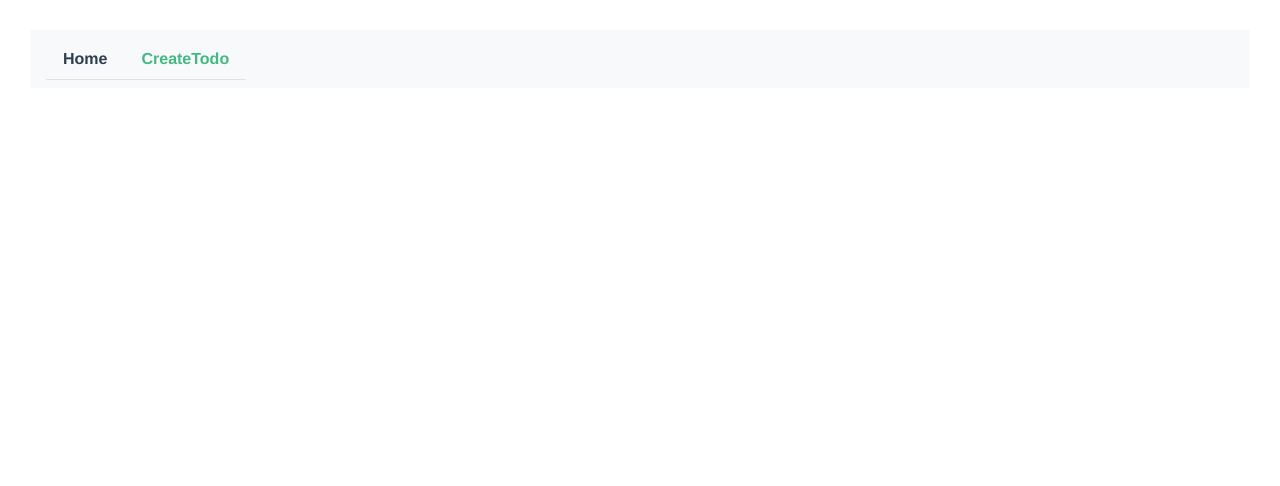
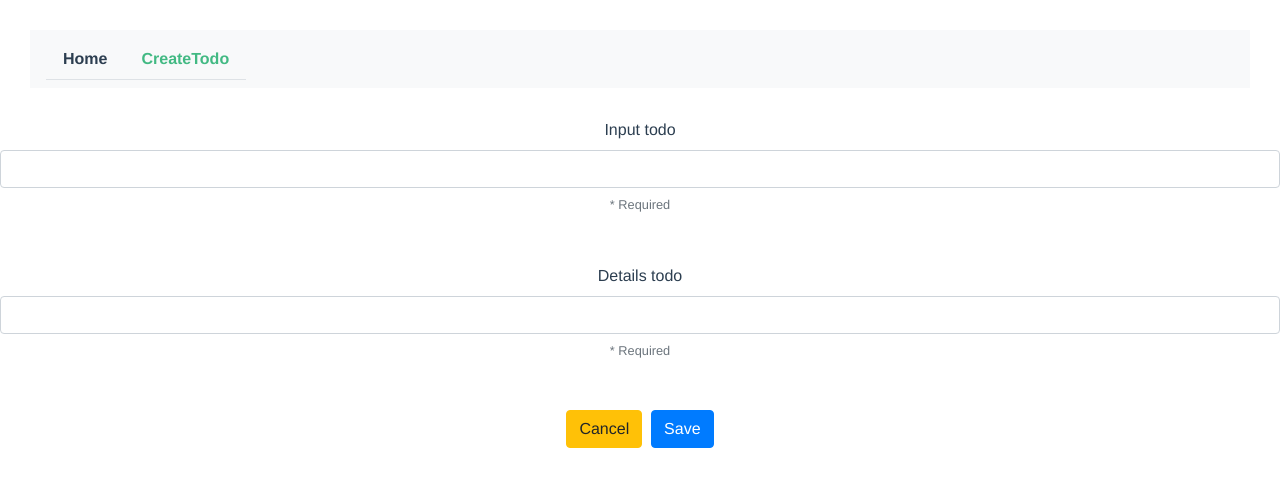
Before and after one commit to wrnithzs/todo2-store, a Vue app: page /create in a window 1280 px wide. Shown: the top 486 px of the page. Built offline with nearby package versions, Linux system fonts and the light colour scheme.

Commit message:
:construction: edit function using firebase

```diff
--- a/src/components/CreateTodo.vue
+++ b/src/components/CreateTodo.vue
@@ -1,14 +1,62 @@
 <template>
   <div>
+    <form @submit.prevent="addTodo()">
+      <div class="form-group">
+        <label for="todoTitle">Input todo</label>
+        <br />
+        <input v-model="todo.task" type="text" class="form-control" />
+        <label for="todoTitle" class="form-text text-muted">
+          <small>* Required</small>
+        </label>
+        <br />
+      </div>
+      <div class="form-group">
+        <label for="todoTitle">Details todo</label>
+        <br />
+        <input v-model="todo.details" type="text" class="form-control" />
+        <label for="todoTitle" class="form-text text-muted">
+          <small>* Required</small>
+        </label>
+        <br />
+      </div>
+    </form>
+    <router-link to="/">
+      <button type="summit" class="btn btn-warning">Cancel</button>
+    </router-link>&nbsp;
+    <button type="summit" class="btn btn-primary" v-on:click="save">Save</button>
   </div>
 </template>
 
 <script>
-// import { mapActions, mapGetters } from 'vuex'
+import { mapActions } from 'vuex'
 export default {
-  name: 'CreateTodo'
+  name: 'CreateTodo',
+  data () {
+    return {
+      todo: {
+        id: '',
+        task: '',
+        details: ''
+      }
+    }
+  },
+  methods: {
+    ...mapActions({
+      addTodo: 'addTodo',
+      loadTodos: 'loadTodos'
+    }),
+    save () {
+      this.addTodo(this.todo)
+      this.todo = {
+        id: '',
+        task: '',
+        detail: ''
+      }
+      console.log('saved')
+      this.$router.push({ path: '/' })
+    }
+  }
 }
-
 </script>
 
 <!-- Add "scoped" attribute to limit CSS to this component only -->
--- a/src/components/EditTodo.vue
+++ b/src/components/EditTodo.vue
@@ -2,14 +2,16 @@
   <div>
     <div class="form-group">
       <label>Input Todo</label>
-      <input v-model="edittodo.task" click="createError = false" type="text" class="form-control" />
+        <input v-model="edittodo.task" type="text" class="form-control" />
       <small class="form-text text-muted">Required*</small>
     </div>
     <div class="form-group">
       <label>Description</label>
-      <input v-model="edittodo.detail" type="text" class="form-control" />
+        <input v-model="edittodo.details" type="text" class="form-control" />
     </div>
-    <button class="btn btn-primary" >Cancel</button>&nbsp;
+    <router-link to="/">
+      <button type="summit" class="btn btn-warning">Cancel</button>
+    </router-link>&nbsp;
     <button class="btn btn-primary" @click="save()">Save Edit</button>
   </div>
 </template>
@@ -41,6 +43,7 @@ export default {
       console.log(this.edittodo)
       this.editTodo(this.edittodo)
       this.edittodo = {
+        id: '',
         task: '',
         details: ''
       }
--- a/src/components/TodoList.vue
+++ b/src/components/TodoList.vue
@@ -1,59 +1,26 @@
 <template>
   <div>
     <ul>
-      <div v-if="showTodolist">
       <h1>show todos</h1>
       <li v-for=" (todo, index) in allTodos" :key="todo.id" class="card mb-1">
         <div class="card-body">
-          <p class="card-title">Task:{{index + 1}} {{todo.task}}</p>
+          <p class="card-title">Task:{{index + 1}} {{todo.task}} </p>
           <p class="card-text">detail: {{todo.details}}</p>
           <div class="row-center">
             <div class="col-auto-mr-auto">
               <!-- button in list op-->
               <button
-                v-on:click="deleteTodo(todo.id)"
+                v-on:click="dele(todo)"
                 type="button"
                 class="btn btn-danger"
               >Delete</button>&nbsp;
-              <!-- <button
-                v-on:click="edit(index)"
-                type="button"
-                class="btn btn-warning"
-              >Edit</button>&nbsp; -->
-              <!-- button in list end -->
-             <router-link :to="{name: 'Edit', params: { id: todo.id, task: todo.task, detail: todo.details} }"
+             <router-link :to="{name: 'Edit', params: { id: todo.id, task: todo.task, details: todo.details} }"
               class="btn btn-warning" >Edit</router-link>&nbsp;
             </div>
           </div>
         </div>
       </li>
-    </div>
-      <div v-if="showAddInput">
-      <input  type="text" placeholder="Enter a new Task" v-model="todo.task"  />&nbsp;
-      <input  type="text" placeholder="Enter a new Details" v-model="todo.details"  /><br><br>
-      <button class="btn btn-info" @click="save">Add Todos</button>
-      <br>
-      </div>
     </ul>
-    <!-- out of list  add new todo-->
-        <!-- edit section -->
-        <!-- <div v-if="showEdit">
-        <div class="form-group">
-          <label > Edit Input ID</label>
-          <input type="text" v-model="edittodo.id" class="form-control" />
-          <br />
-          <label > Edit Input Todo</label>
-          <input type="text" v-model="edittodo.task" class="form-control" />
-          <br />
-          <label>Edit Details</label>
-          <input type="text" v-model="edittodo.detail" class="form-control" />
-        </div>
-        <button
-          v-on:click="update"
-          type="button"
-          class="btn btn-primary"
-        >Save Edit</button>
-      </div> -->
   </div>
 </template>
 
@@ -63,22 +30,14 @@ export default {
   name: 'TodoList',
   mounted () {
     this.loadTodos()
-    console.log(this.allTodos)
   },
   data () {
     return {
       todo: {
+        id: '',
         task: '',
         details: ''
-      },
-      edittodo: {
-        task: '',
-        details: ''
-      },
-      editIndex: undefined,
-      showEdit: false,
-      showTodolist: true,
-      showAddInput: true
+      }
     }
   },
   computed: {
@@ -88,18 +47,13 @@ export default {
   },
   methods: {
     ...mapActions({
-      addTodo: 'addTodo',
       deleteTodo: 'deleteTodo',
-      editTodo: 'editTodo',
       loadTodos: 'loadTodos'
     }),
-    save () {
-      this.addTodo(this.todo)
-      this.todo = {
-        id: '',
-        task: '',
-        detail: ''
-      }
+    dele (todo) {
+      console.log('hello')
+      console.log(todo.id)
+      this.deleteTodo(todo.id)
       this.loadTodos()
     }
   }
--- a/src/router/index.js
+++ b/src/router/index.js
@@ -17,7 +17,7 @@ const routes = [
     component: CreateTodo
   },
   {
-    path: '/edit/:id/:task/:detail',
+    path: '/edit/:id/:task/:details',
     name: 'Edit',
     component: Edit
   }
--- a/src/store/index.js
+++ b/src/store/index.js
@@ -33,7 +33,7 @@ export default new Vuex.Store({
         details: payload.details
       })
         .then(payload.task = '', payload.details = '')
-      console.log('saved !!')
+      // console.log('saved !!')
     },
     'DELETE_TODO' (state, payload) {
       db.collection('todos')
@@ -43,16 +43,21 @@ export default new Vuex.Store({
         .catch(function (error) {
           console.error('Error removing document: ', error)
         })
-      console.log('deleted!! ' + payload.id)
+      console.log('deleted!! ' + payload)
     },
     'EDIT_TODO' (state, payload) {
-      // console.log(state.todos[ed])
-      console.log(state.todos[payload.index])
-      console.log('store index')
-      console.log(payload)
-      state.todos[payload.index] = payload
-      // state.todos.splice(payload.index, 1, payload)
-      // console.log(state.todos[editindex])
+      db.collection('todos')
+        .doc(payload.id)
+        .update({
+          task: payload.task,
+          details: payload.details
+        })
+        .then(function () {
+          console.log('Document successfully updated!')
+        })
+        .catch(function (error) {
+          console.error('Error updating document: ', error)
+        })
     },
     'LOAD_TODO' (state) {
       const todolist = []
@@ -69,7 +74,7 @@ export default new Vuex.Store({
           })
         })
       state.todos = todolist
-      console.log(state.todos)
+      // console.log(state.todos)
     }
   },
   actions: {
```
